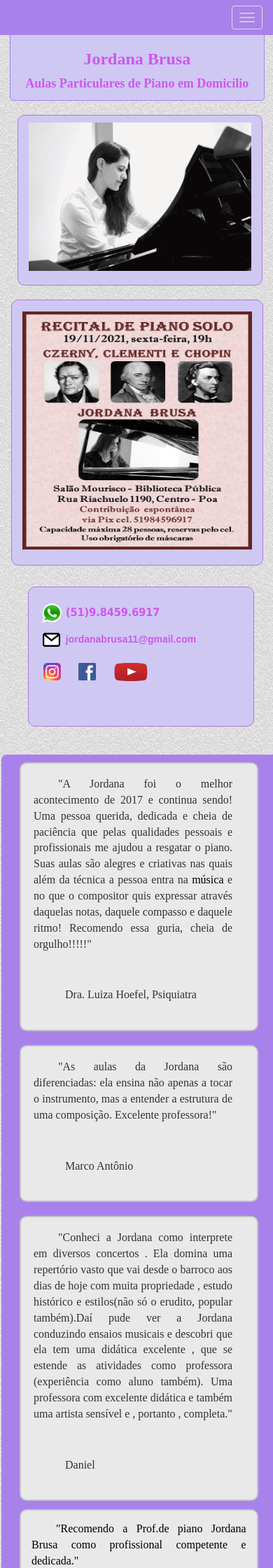
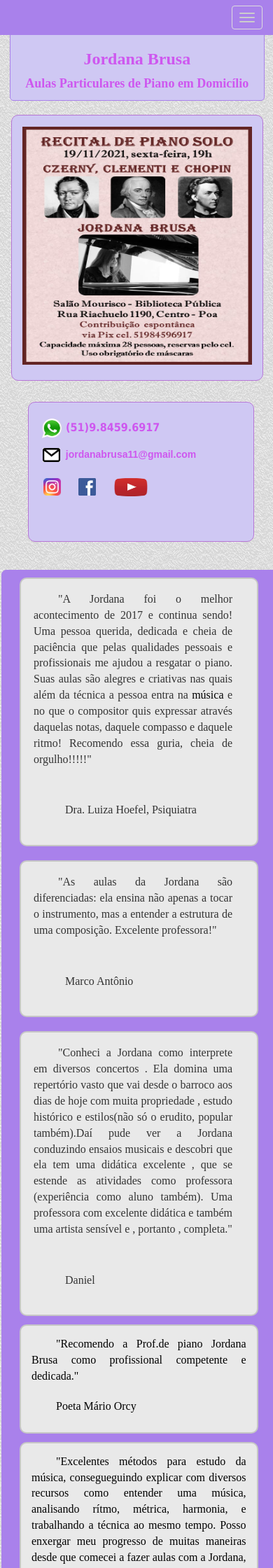
Before and after one commit to GustavoFSProg/pianopoa-netlify, a PHP site: page /PagJordanaNovasPHP/ in a window 390 px wide. Shown: the top 2240 px of the page at 70% size. Run offline with PHP 8.4, Linux system fonts and the light colour scheme; some web fonts are replaced.

Commit message:
novamente

```diff
--- a/css/index-b.css
+++ b/css/index-b.css
@@ -1455,3 +1455,9 @@ nav.navbar-default {
     list-style-type: disc;
   }
 }
+
+@media screen and (max-width: 800px) {
+  .display {
+    display: none;
+  }
+}
--- a/index.html
+++ b/index.html
@@ -97,7 +97,7 @@
                 <div class="row fotos">
 
 
-                <div class="col-md-6" >
+                <div class="col-md-6 display" >
 
                     <div class="fotos-um">
                     <ul>
```
